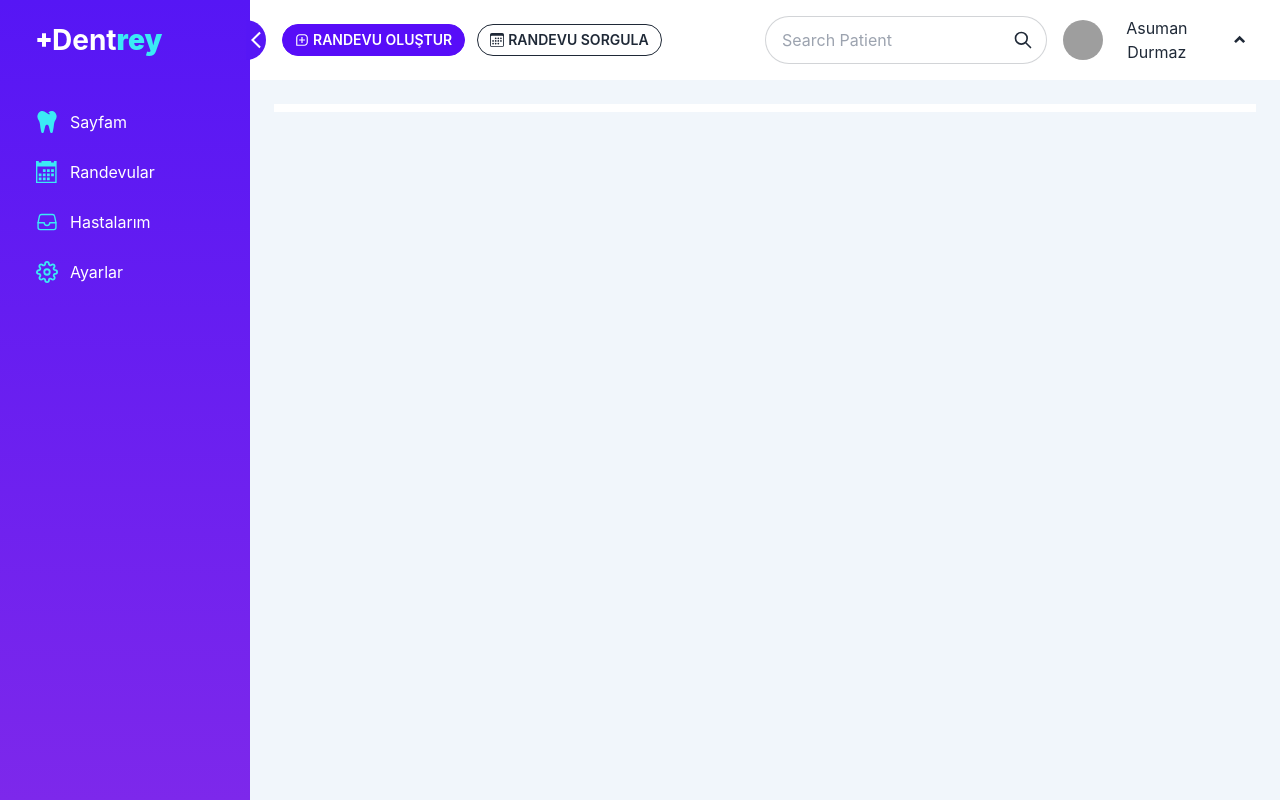
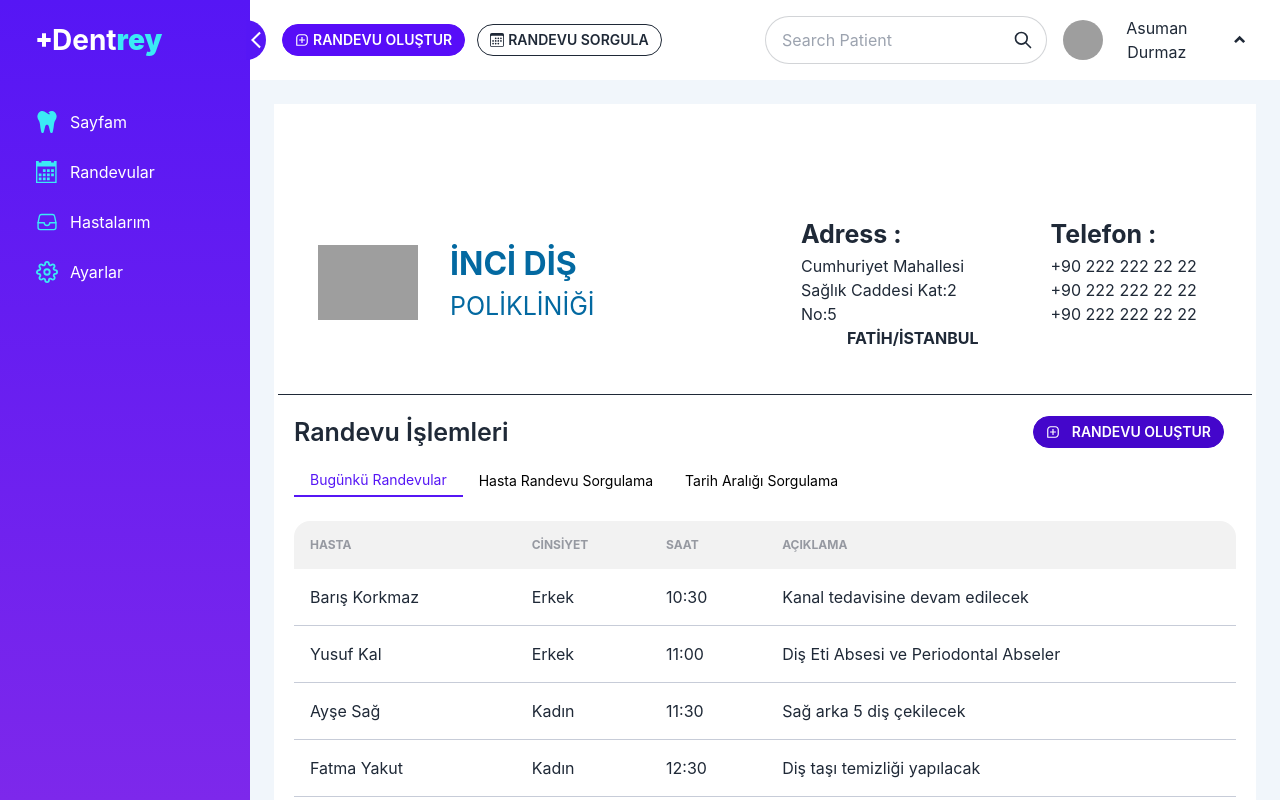
Before and after one commit to Stock-Management-System/dentalApp, a React (Create React App) app: page /doktorlar/randevular in a window 1280 px wide. Shown: the top 800 px of the page. Built offline with nearby package versions, Linux system fonts and the light colour scheme; grey boxes are pictures that could not be loaded.

Commit message:
doktorlar randevu

```diff
--- /dev/null
+++ b/src/components/doctor/DoctorAppointments.jsx
@@ -0,0 +1,93 @@
+import React, { useState } from 'react'
+import { BiMessageSquareAdd } from 'react-icons/bi'
+import { useDispatch } from 'react-redux'
+import { modalToggle } from '../../features/modalSlice'
+import { randevular, doktoraGoreRandevu } from "../../helpers/data";
+import DoctorDateRange from './doctorAppointments/DoctorDateRange';
+import DoctorPatientsAppointments from './doctorAppointments/DoctorPatientsAppointments';
+import TodayDoctorAppointments from './doctorAppointments/TodayDoctorAppointments';
+
+
+
+const DoctorAppointments = () => {
+  const [openTab, setOpenTab] = useState(1)
+  // const toggleModal = useSelector((state) => state.toggleM.toggleModal)
+  const dispatch = useDispatch()
+  return (
+    <>
+      <div>
+        {/* clinic appointments title 👇🏻 */}
+        <div className="flex basis-4/6 justify-between items-center px-5 py-2">
+          <p className="text-2xl font-semibold antialiased leading-loose">
+            Randevu İşlemleri
+          </p>
+          <button
+            onClick={() => dispatch(modalToggle())}
+            htmlFor="add-appointment"
+            className="btn-primary mr-3 btn btn-active btn-sm bg-blue1 gap-2 rounded-full hover:bg-blue1"
+          >
+            <BiMessageSquareAdd className="mr-1" /> Randevu Oluştur
+          </button>
+        </div>
+      </div>
+
+      <div className="px-5">
+        {/* appointments headers 👇🏻 */}
+        <div className="tabs mb-6 ">
+        <p
+						className={` ${openTab === 1
+							? "tab border-b-2 border-blue1 text-blue1 "
+							: "tab text-black"
+							}`}
+						onClick={(e) => {
+							e.preventDefault();
+							setOpenTab(1);
+						}}
+					>
+						Bugünkü Randevular
+					</p>
+					<p
+						className={` ${openTab === 2
+							? "tab border-b-2 border-blue1 text-blue1 "
+							: "tab text-black"
+							}`}
+						onClick={(e) => {
+							e.preventDefault();
+							setOpenTab(2);
+						}}
+					>
+						Hasta Randevu Sorgulama
+					</p>
+
+					<p
+						className={`${openTab === 3
+							? "tab border-b-2 border-blue1 text-blue1 "
+							: "tab text-black"
+							}`}
+						onClick={(e) => {
+							e.preventDefault();
+							setOpenTab(3);
+						}}
+					>
+						Tarih Aralığı Sorgulama
+					</p>
+        </div>
+        {/* appointments body 👇🏻 */}
+        <div className={openTab === 1 ? "block" : "hidden"}>
+					<TodayDoctorAppointments todayDoktorAppointment={randevular} />
+				</div>
+				<div className={openTab === 2 ? "block" : "hidden"}>
+					<DoctorPatientsAppointments doktorPatientsAppointment={randevular} />
+					{/* <PatientsAppointments doktorAppointment={randevular} /> */}
+				</div>
+				<div className={openTab === 3 ? "block" : "hidden"}>
+					<DoctorDateRange doktorDateAppointment={randevular} />
+					{/* <DateRange doktorAppointment={randevular} /> */}
+				</div>
+
+      </div>
+    </>
+  )
+}
+
+export default DoctorAppointments
--- /dev/null
+++ b/src/components/doctor/doctorAppointments/DoctorDateRange.jsx
@@ -0,0 +1,78 @@
+import React from 'react'
+import DateRangePickerComp from '../../polyclinic/appointments/DateRangePickerComp'
+// import DateRangePickerComp from "./DateRangePickerComp";
+
+
+const DoctorDateRange = ({ doktorDateAppointment }) => {
+  return (
+    <div>
+    <div className="flex justify-center my-8">
+      {/* The button to open modal */}
+      <label
+        htmlFor="my-modal"
+        className="btn btn-sm btn-outline btn-primary rounded-full place-self-end my-3 capitalize"
+      >
+        Tarih Seç
+      </label>
+
+      {/* Put this part before </body> tag */}
+      <input type="checkbox" id="my-modal" className="modal-toggle" />
+      <div className="modal">
+        <div className="modal-box w-11/12 max-w-5xl">
+          <div className="flex justify-center">
+            <DateRangePickerComp />
+          </div>
+          <div className="modal-action">
+            <label
+              htmlFor="my-modal"
+              className="btn btn-sm bg-blue1 hover:bg-blue2 "
+            >
+              Cancel
+            </label>
+            <label
+              htmlFor="my-modal"
+              className="btn btn-sm bg-blue1 hover:bg-blue2 "
+            >
+              Apply
+            </label>
+          </div>
+        </div>
+      </div>
+    </div>
+
+    {/* patients appointments table 👇🏻 */}
+    <div className="overflow-x-auto ">
+      <table className="table w-full z-0">
+        {/* <!-- head --> */}
+        <thead className="text-gray">
+          <tr>
+
+            <th>HASTA</th>
+            <th>CİNSİYET</th>
+            <th>TARİH</th>
+            <th>SAAT</th>
+            <th></th>
+            <th></th>
+          </tr>
+        </thead>
+        {doktorDateAppointment.map((randevu) => (
+          <tbody>
+            {/* <!-- row 1 --> */}
+            <tr>
+
+              <td>{randevu.hastaAdı}</td>
+              <td>{randevu.gender}</td>
+              <td>{randevu.randevuTarihi}</td>
+              <td>{randevu.randevuSaati}</td>
+              <td></td>
+              <td></td>
+            </tr>
+          </tbody>
+        ))}
+      </table>
+    </div>
+  </div>
+  )
+}
+
+export default DoctorDateRange
--- /dev/null
+++ b/src/components/doctor/doctorAppointments/DoctorPatientsAppointments.jsx
@@ -0,0 +1,59 @@
+import React from 'react'
+
+const DoctorPatientsAppointments = ({ doktorPatientsAppointment }) => {
+  return (
+  	<div>
+			<div className="grid grid-cols-1 place-items-center my-9">
+				{/* TC numarası ile sorgulama 👇🏻 */}
+				<form className="flex justify-between items-center w-[40rem]">
+					<label className="label-text text-center">HASTA TC KİMLİK NO</label>
+					<input
+						type="text"
+						placeholder="Hasta TC Kimlik No"
+						className="input input-bordered w-full max-w-xs"
+					/>
+					<button
+						type="submit"
+						className="btn btn-sm btn-outline btn-primary rounded-full capitalize"
+					>
+						Randevu Sorgula
+					</button>
+				</form>
+			</div>
+
+			{/* patients appointments table 👇🏻 */}
+			<div className="overflow-x-auto ">
+				<table className="table w-full z-0">
+					{/* <!-- head --> */}
+					<thead className="text-gray">
+						<tr>
+
+							<th>HASTA</th>
+							<th>CİNSİYET</th>
+							<th>TARİH</th>
+							<th>SAAT</th>
+							<th></th>
+							<th></th>
+						</tr>
+					</thead>
+					{doktorPatientsAppointment.map((randevu) => (
+						<tbody>
+							{/* <!-- row 1 --> */}
+							<tr  className=' border-b border-b-lightGray'>
+
+								<td>{randevu.hastaAdı}</td>
+								<td>{randevu.gender}</td>
+								<td>{randevu.randevuTarihi}</td>
+								<td>{randevu.randevuSaati}</td>
+								<td></td>
+								<td></td>
+							</tr>
+						</tbody>
+					))}
+				</table>
+			</div>
+		</div>
+  )
+}
+
+export default DoctorPatientsAppointments
--- /dev/null
+++ b/src/components/doctor/doctorAppointments/TodayDoctorAppointments.jsx
@@ -0,0 +1,32 @@
+import React from 'react'
+
+const TodayDoctorAppointments = ({ todayDoktorAppointment }) => {
+  return (
+    <div className="overflow-x-auto ">
+      <table className="table table-auto w-full z-0">
+        {/* <!-- head --> */}
+        <thead className="text-gray">
+          <tr>
+            <th>HASTA</th>
+            <th>CİNSİYET</th>
+            <th>SAAT</th>
+            <th>AÇIKLAMA</th>
+          </tr>
+        </thead>
+        {todayDoktorAppointment.map(randevu => (
+          <tbody>
+            {/* <!-- row 1 --> */}
+            <tr className=' border-b border-b-lightGray'>
+              <td>{randevu.hastaAdı}</td>
+              <td>{randevu.gender}</td>
+              <td>{randevu.randevuSaati}</td>
+              <td>{randevu.descriptions}</td>
+            </tr>
+          </tbody>
+        ))}
+      </table>
+    </div>
+  )
+}
+
+export default TodayDoctorAppointments
--- a/src/pages/doctor/appointments/Appointments.jsx
+++ b/src/pages/doctor/appointments/Appointments.jsx
@@ -1,8 +1,12 @@
-import React from 'react'
+import React, { useState } from 'react'
 import { useSelector } from 'react-redux'
+import DoctorAppointments from '../../../components/doctor/DoctorAppointments'
+import DoctorHeader from '../../../components/doctor/doctorDashboard/DoctorHeader'
 import Layout from '../../../components/doctor/Layout'
+import AddPatientModal from '../../../components/doctor/patient/AddPatientModal'
 
 const Appointments = () => {
+  const [showModal, setShowModal] = useState(false)
   const open = useSelector(state => state.open.value)
   return (
     <>
@@ -12,13 +16,18 @@ const Appointments = () => {
       <div
         className={`absolute bg-container  mt-20 right-0 p-6 min-h-[calc(100vh-80px)] ${open ? 'w-[calc(100%-250px)]' : 'w-[calc(100%-100px)]'} transition-w ease-in-out duration-500`}
       >
-        <div className="bg-white">
-          <div className='divide-y p-1'>
 
 
-          </div>
-        </div>
-
+        <div className="bg-white">
+					{/* silinecek ClinicHeader Components gelecek */}
+					<div className="divide-y p-1">
+						<DoctorHeader />
+						<div className="grid grid-cols-3 gap-3"></div>
+					</div>
+					{/* Randevu componenti burdan başlıyor */}
+					<DoctorAppointments />
+				</div>
+        {showModal && <AddPatientModal setShowModal={setShowModal} />}
       </div>
 
     </>
--- a/src/pages/doctor/settings/DoctorSettings.jsx
+++ b/src/pages/doctor/settings/DoctorSettings.jsx
@@ -1,4 +1,4 @@
-import React from "react";
+import React, { useState } from "react";
 import { useSelector } from "react-redux";
 import Layout from "../../../components/doctor/Layout";
 import ClinicHeader from "../../../components/polyclinic/polyclinicDashboard/ClinicHeader";
@@ -6,12 +6,31 @@ import { CiUser } from "react-icons/ci";
 import { TbSchool } from "react-icons/tb";
 import { BsClock } from "react-icons/bs";
 import { HiOutlineCalendar } from "react-icons/hi";
+import { ilData } from "../../../helpers/ilData";
 
+const doctorData =
+{
+	id: 1,
+	name: 'Mehmet Ali',
+	surname: 'Kaya',
+	title: 'Ortodonti Uzmanı',
+	city: 'İstanbul',
+	district: 'Kadıköy',
+	address: 'İnci diş polikliniği',
+	phone: '0532 123 45 67',
+	email: 'malikaya@gmail.com',
+	graduateUniversity:'Selçuk Üniversitesi',
+	graduateYear: '12.07.2012',
+	workingSince: '20.09.2013',
+	workingDays:'Hafta içi hergün',
+	workingHours:'09:00-17:00',
+	profileImg: "https://down.imgspng.com/download/0720/doctor_PNG15959.png",
+
+}
 const DoctorSettings = () => {
 	const open = useSelector((state) => state.open.value);
-	const doctorData = {
-		profileImg: "https://down.imgspng.com/download/0720/doctor_PNG15959.png",
-	};
+	const [docData, setDocData] = useState(doctorData);
+
 	return (
 		<>
 			<Layout />
@@ -29,7 +48,7 @@ const DoctorSettings = () => {
 					<div className="grid gap-4 grid-cols-2 my-10 ">
 						<div className=" sm:w-80 sm:h-80 w-full mx-auto">
 							<img
-								src={doctorData.profileImg}
+								src={docData.profileImg}
 								alt="profile"
 								className="rounded-full w-full h-full object-contain p-2 bg-turquaz border-blue2  border-4"
 							/>
@@ -38,19 +57,23 @@ const DoctorSettings = () => {
 						<div className="w-2/3">
 							<div className="form-control w-full mt-4 flex flex-row gap-2">
 								<CiUser className="text-5xl text-gray" />
-								<input type="text" className="input input-bordered w-full" />
+								<input type="text" value={docData.name}  className="input input-bordered w-full" />
+							</div>
+							<div className="form-control w-full mt-4 flex flex-row gap-2">
+								<CiUser className="text-5xl text-gray" />
+								<input type="text" value={docData.surname}  className="input input-bordered w-full" />
 							</div>
 							<div className="form-control w-full mt-4 flex flex-row gap-2">
 								<TbSchool className="text-5xl text-gray" />
-								<input type="text" className="input input-bordered w-full" />
+								<input type="text" value={docData.graduateUniversity} className="input input-bordered w-full" />
 							</div>
 							<div className="form-control w-full mt-4 flex flex-row gap-2">
 								<HiOutlineCalendar className="text-5xl text-gray" />
-								<input type="text" className="input input-bordered w-full" />
+								<input type="text" value={docData.workingDays} className="input input-bordered w-full" />
 							</div>
 							<div className="form-control w-full mt-4 flex flex-row gap-2">
 								<BsClock className="text-5xl text-gray" />
-								<input type="text" className="input input-bordered w-full" />
+								<input type="text" value={docData.workingHours} className="input input-bordered w-full" />
 							</div>
 							<div className="form-control w-full mt-4 flex flex-row gap-2">
 								<CiUser className="text-5xl text-gray" />
--- a/src/pages/polyclinic/settings/Settings.jsx
+++ b/src/pages/polyclinic/settings/Settings.jsx
@@ -16,6 +16,7 @@ const PolyclinicProfil = {
 	tel3: "0551 245 79 68",
 	email: "incidis@inci.com",
 	vergiNo: "1212848495",
+	poliklinikpp:poliklinikpp
 };
 console.log(PolyclinicProfil.il);
 const Settings = () => {
```
Also changed, not shown: src/components/doctor/Navbar.jsx (+15 -5 lines).
